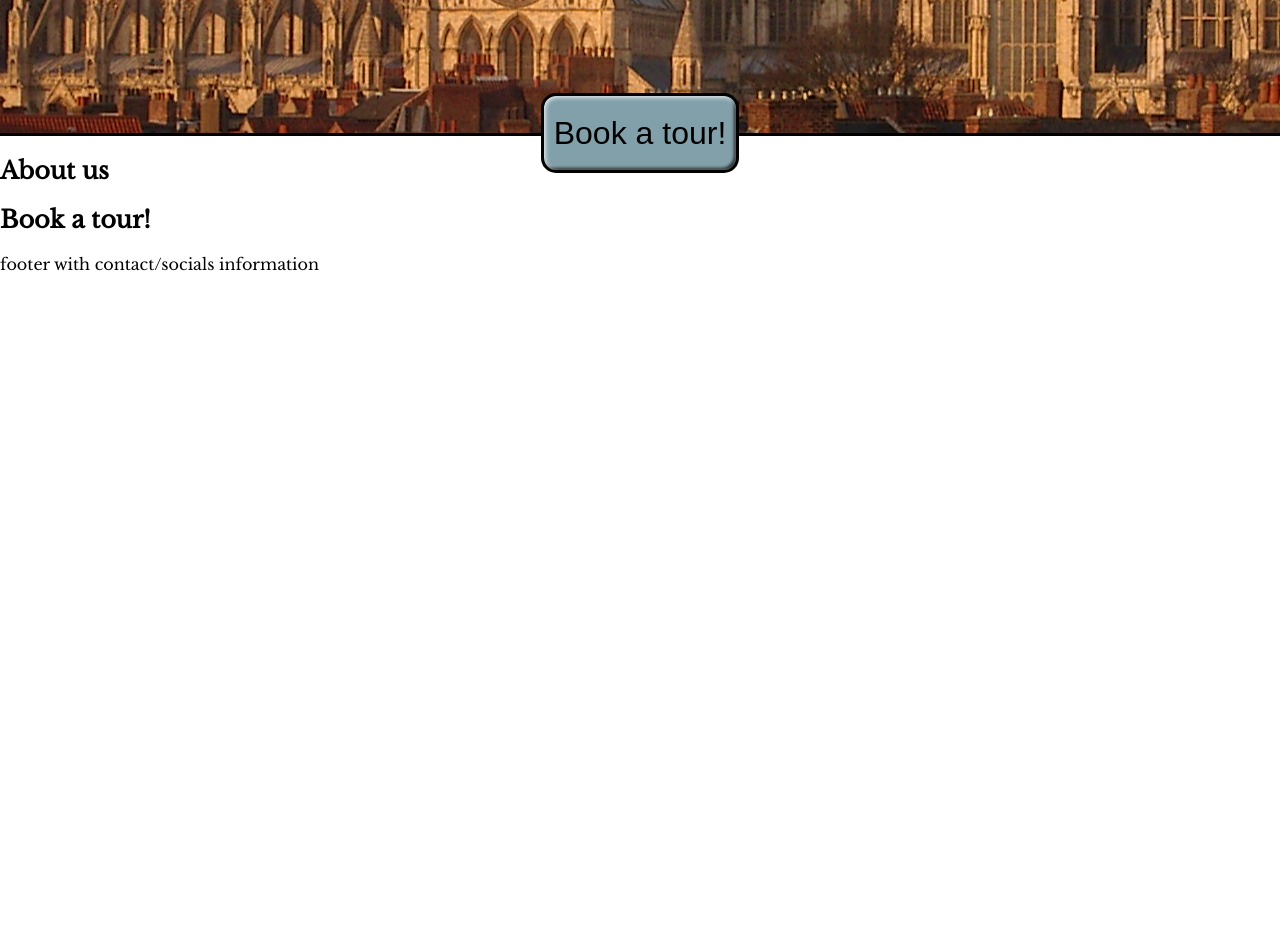
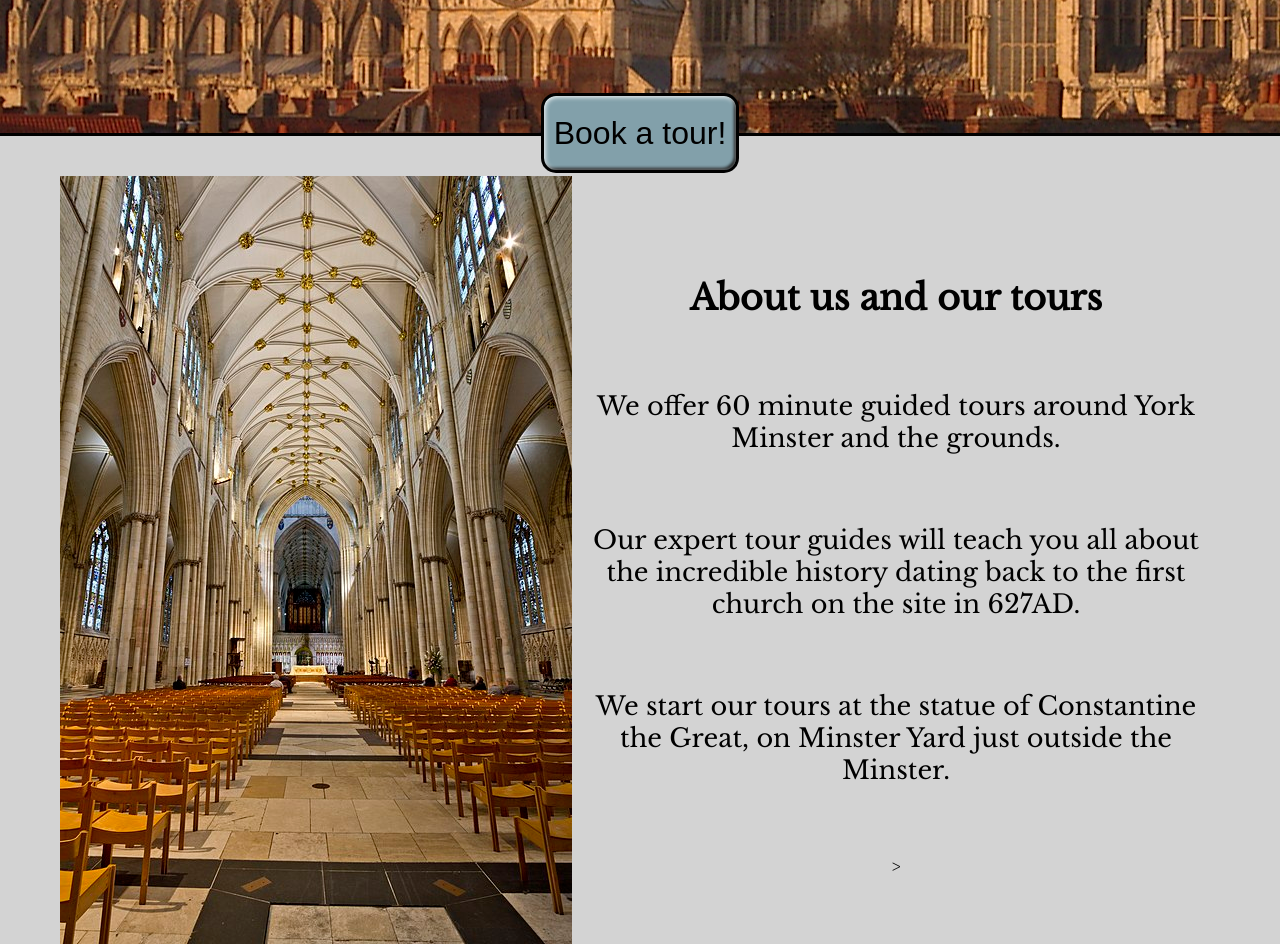
Before and after one commit to MaddieCastle/minster-tours-project, a plain HTML site: page index.html in a window 1280 px wide. Shown: the part 600-1544 px from the top of the page. Before the commit the page ends 874 px from the top, so only its background shows below. Drawn offline with nearby package versions, Linux system fonts and the light colour scheme.

Commit message:
add content and styling for about us section

```diff
--- a/assets/css/style.css
+++ b/assets/css/style.css
@@ -48,7 +48,6 @@
     width: 100%;
 }
 
-
 #book-button-div {
     height: 0;
     text-align: center;
@@ -82,5 +81,28 @@
 }
 
 #about-us {
+    background-color: lightgray;
     border-top: 3px solid black;
+    border-bottom: 3px solid black;
+    padding: 40px 60px;
+    overflow: hidden;
 }
+
+#nave-inside-image {
+    float: left;
+}
+
+#about-us-text {
+    text-align: center;
+    margin: 100px 0;
+}
+
+#about-us-text h2 {
+    font-size: 220%;
+}
+
+#about-us-text li {
+    list-style-type: none;
+    margin: 70px 0;
+    font-size: 160%;
+}
--- a/index.html
+++ b/index.html
@@ -28,11 +28,23 @@
     <div id="landing-page-image"></div>
     <!-- About us -->
     <section>
+        <!-- Book a tour button -->
         <div id="book-button-div">
             <a href="#booking"><button>Book a tour!</button></a>
         </div>
         <div id="about-us">
-            <h2>About us</h2>
+            <div id="nave-inside-image">
+                <img src="assets/images/nave-inside.jpg"
+                alt="Image showing the inside of York Minster nave">
+            </div>
+                <div id="about-us-text">
+                    <h2>About us and our tours</h2>
+                    <ul>
+                        <li>We offer 60 minute guided tours around York Minster and the grounds.</li>
+                        <li>Our expert tour guides will teach you all about the incredible history dating back to the first church on the site in 627AD.</li>
+                        <li>We start our tours at the statue of Constantine the Great, on Minster Yard just outside the Minster.</li>
+                    </ul>>
+            </div>
         </div>
     </section>
     <!-- Book a tour containing signup form -->
```
Also changed, not shown: assets/images/nave-inside.jpg (added).
